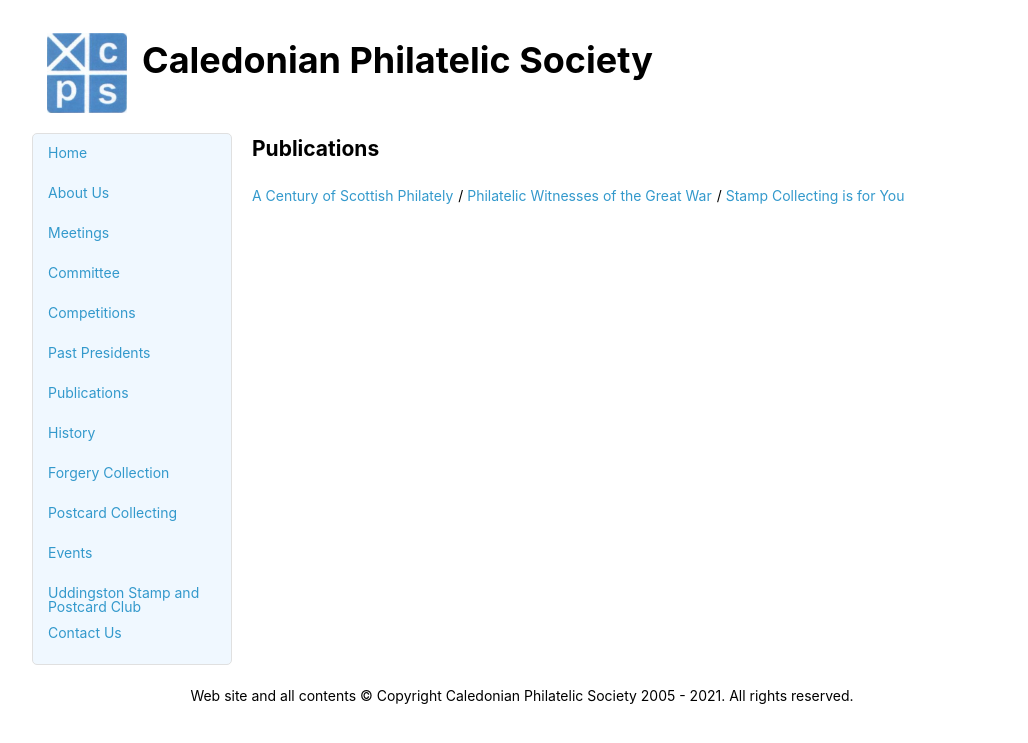
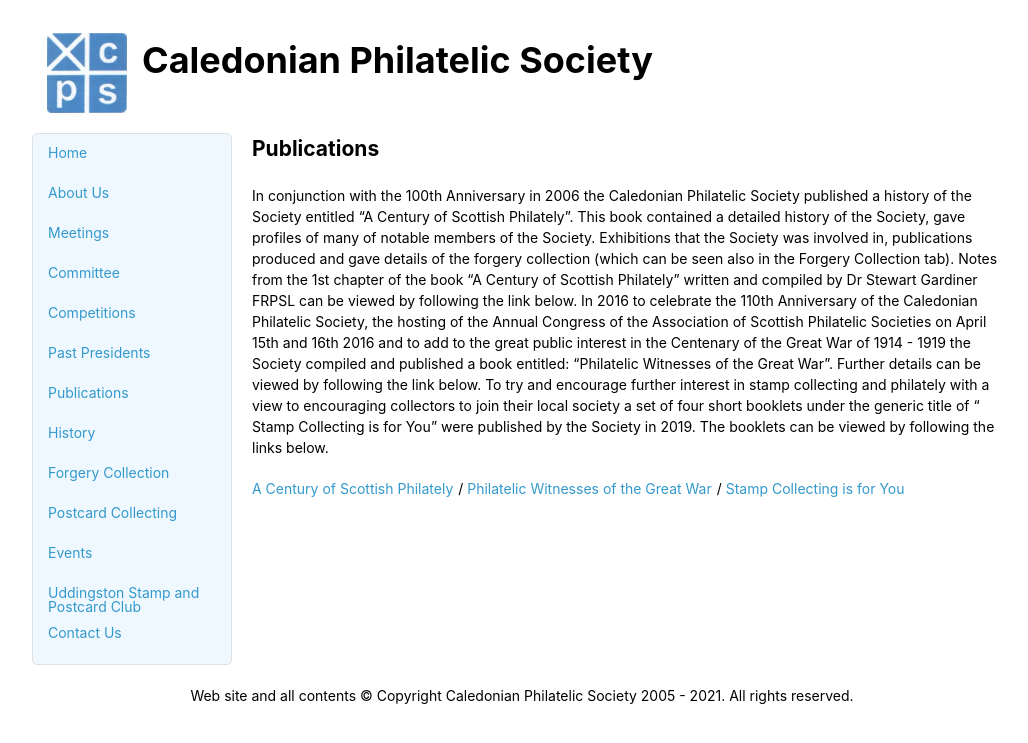
Before and after one commit to astalker/caledonian-stamps, a Jekyll site: the page built from publications.md, in a window 1280 px wide. Shown: the top 743 px of the page, without its empty margins (118-1146 px from the left). Built offline with Jekyll 4.4.1, drawn with Linux system fonts in a browser that asks for light colours; our own code applies the rules of GitHub Pages for plain Markdown files.

Commit message:
Introductory text added

```diff
--- a/publications.md
+++ b/publications.md
@@ -1,3 +1,6 @@
 ## Publications
+In conjunction with the 100th Anniversary in 2006 the Caledonian Philatelic Society published a history of the Society entitled “A Century of Scottish Philately”. This book contained a detailed history of the Society, gave profiles of many of notable members of the Society. Exhibitions that the Society was involved in, publications produced and gave details of the forgery collection (which can be seen also in the Forgery Collection tab). Notes from the 1st chapter of the book “A Century of Scottish Philately” written and compiled by Dr Stewart Gardiner FRPSL can be viewed by following the link below.
+In 2016 to celebrate the 110th Anniversary of the Caledonian Philatelic Society, the hosting of the Annual Congress of the Association of Scottish Philatelic Societies on April 15th and 16th 2016 and to add to the great public interest in the Centenary of the Great War of 1914 - 1919 the Society compiled and published a book entitled: “Philatelic Witnesses of the Great War”. Further details can be viewed by following the link below.
+To try and encourage further interest in stamp collecting and philately with a view to encouraging collectors to join their local society a set of four short booklets under the generic title of “ Stamp Collecting is for You” were  published by the Society in 2019. The booklets can be viewed by following the links below.
 
 {% include publications-menu.html %}
```
